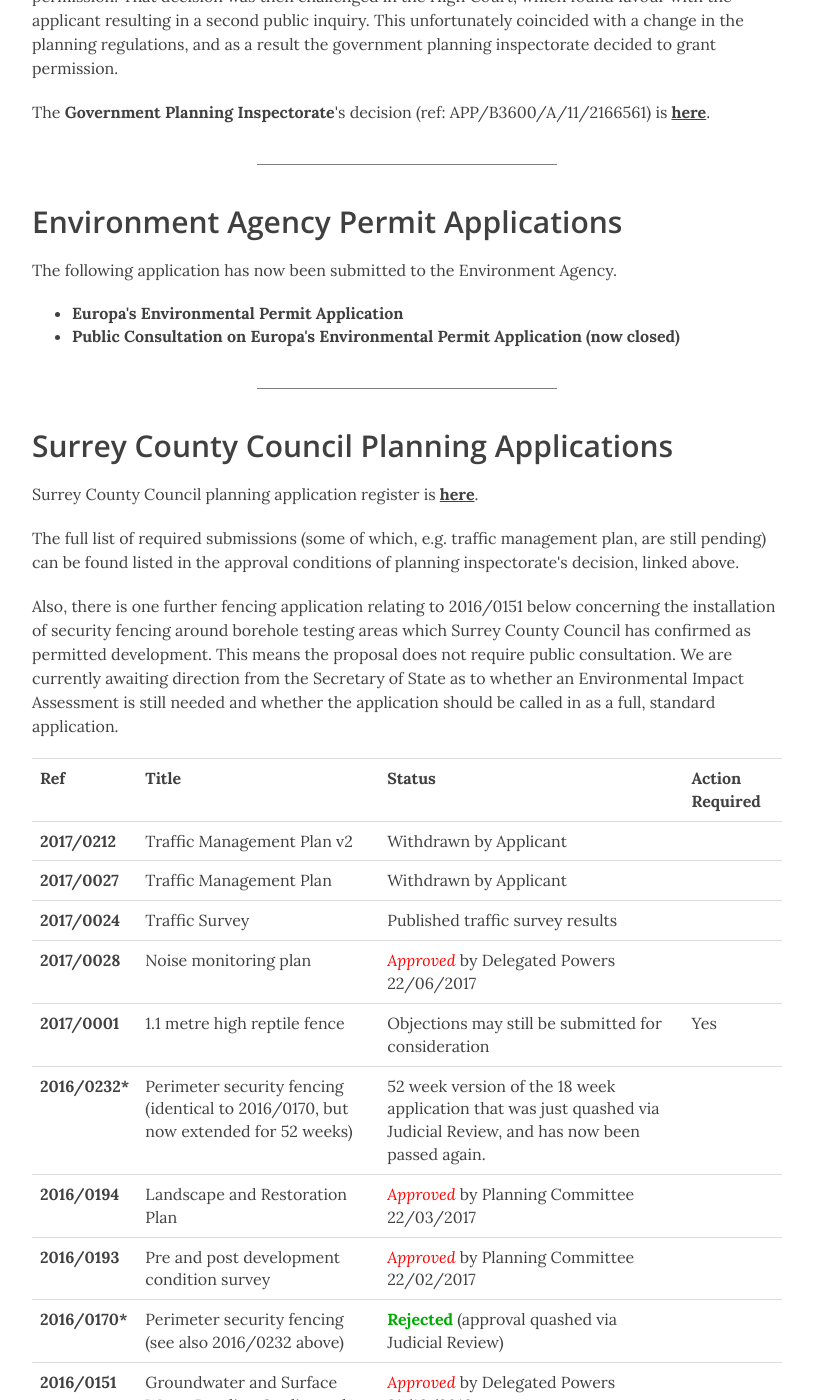
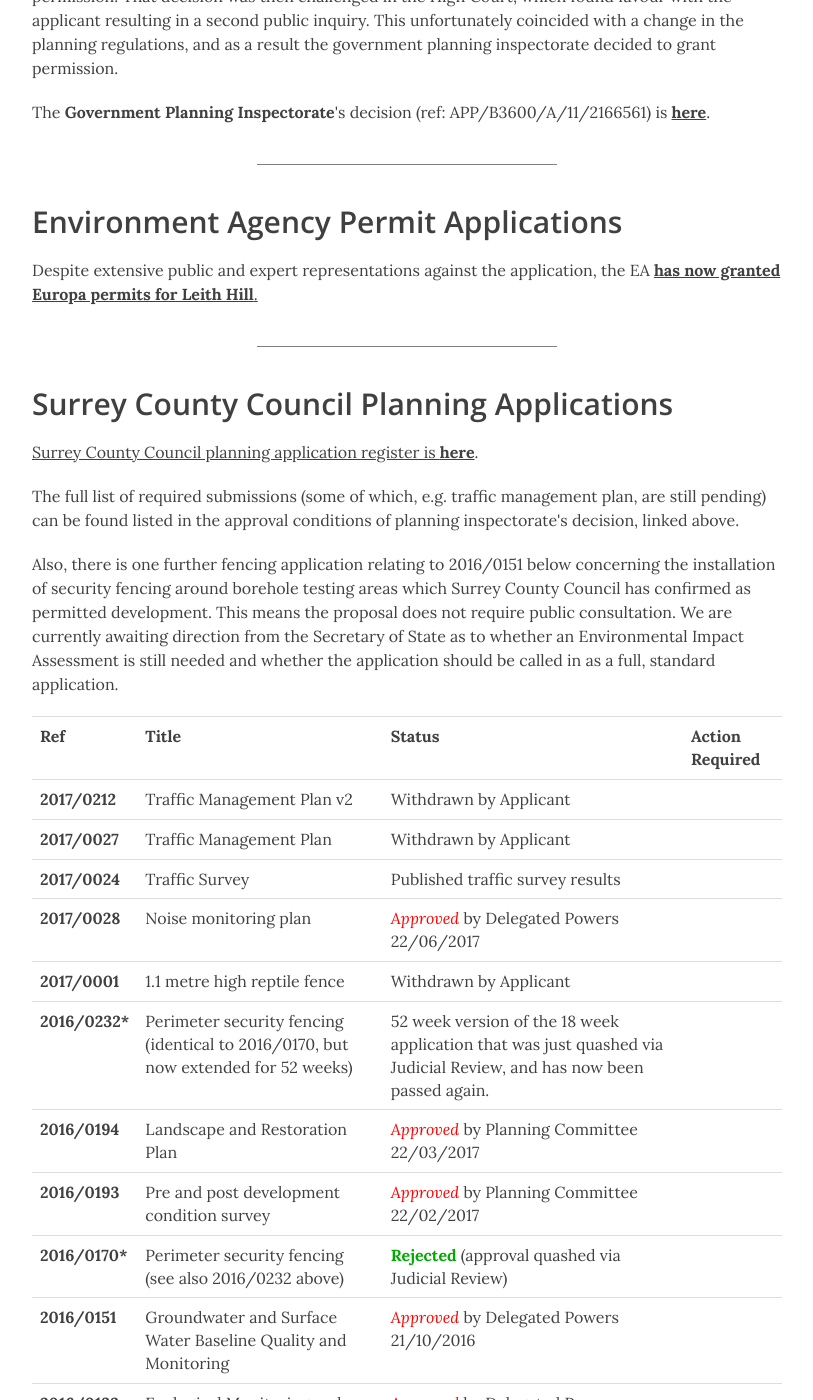
Before and after one commit to voiceforleithhill/v4lh-site-gen, a Jekyll site: the page built from status.html, in a window 1280 px wide and 1400 px high, scrolled down 517 px. Shown: the whole window, without its empty margins (233-1046 px from the left). Built offline with Jekyll 4.4.1, drawn with Linux system fonts in a browser that asks for light colours; nearby versions of some CDN libraries.

Commit message:
Content updates

```diff
--- a/_includes/status.html
+++ b/_includes/status.html
@@ -5,11 +5,7 @@
 <hr class="spacer">
 
 <h2>Environment Agency Permit Applications</h2>
-<p>The following application has now been submitted to the Environment Agency.
-<ul>
-<li><a href="https://www.gov.uk/government/publications/rh5-6hn-europa-oil-gas-limited-environmental-permit-application-advertisement/rh5-6hn-europa-oil-gas-limited-environmental-permit-application-advertisement"><b>Europa's Environmental Permit Application</b></a></li>
-<li><a href="https://consult.environment-agency.gov.uk/psc/rh5-6hn-europa-oil-and-gas-limited/"><b>Public Consultation on Europa's Environmental Permit Application (now closed)</b></a></li>
-</ul>
+<p>Despite extensive public and expert representations against the application, the EA <a href="https://www.gov.uk/government/publications/rh5-6hn-europa-oil-and-gas-limited-environmental-permit-issued" target="_blank"><strong>has now granted Europa permits for Leith Hill</strong>.
 </p>
 
 <hr class="spacer">
@@ -52,8 +48,8 @@
   <tr>
     <td><a href="http://planning.surreycc.gov.uk/planappdisp.aspx?AppNo=SCC%20Ref%202017/0001" class="submission">2017/0001</a></td>
     <td>1.1 metre high reptile fence</td>
-    <td>Objections may still be submitted for consideration</td>
-    <td>Yes</td>
+    <td>Withdrawn by Applicant</td>
+    <td></td>
   </tr>
   <tr>
     <td><a href="http://planning.surreycc.gov.uk/planappdisp.aspx?AppNo=SCC%20Ref%202016/0232" class="submission">2016/0232*</a></td>
```
Also changed, not shown: _posts/2018-07-23-ea-permit.markdown (added, +30 -0 lines).
